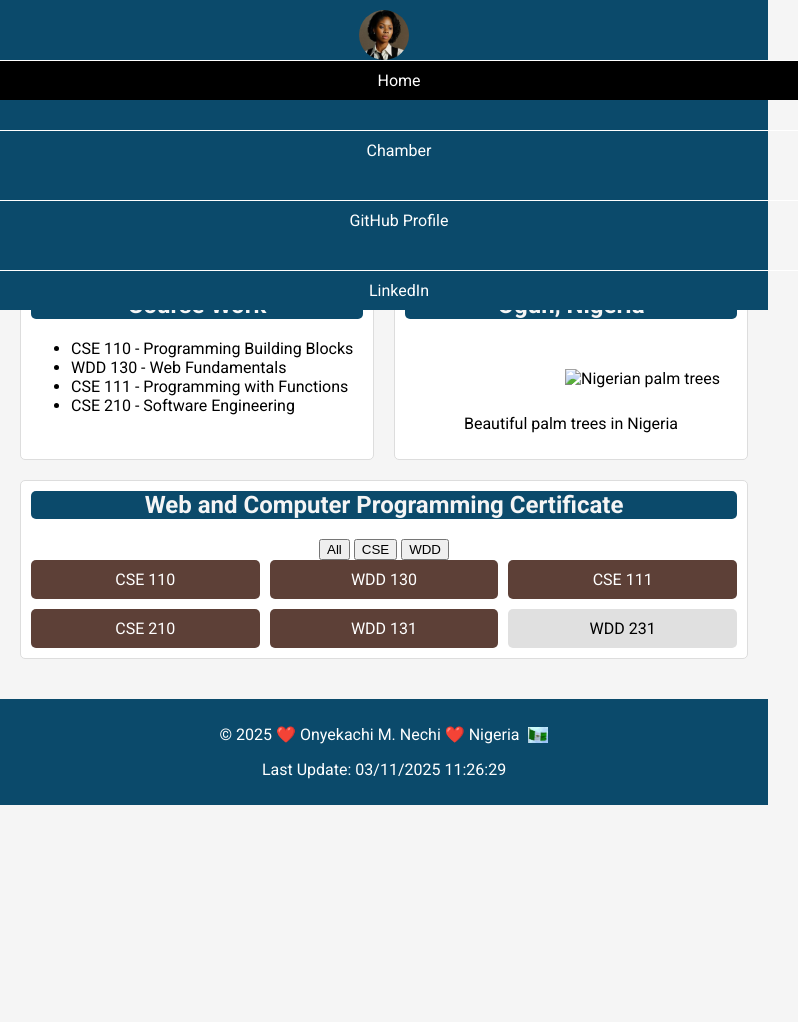
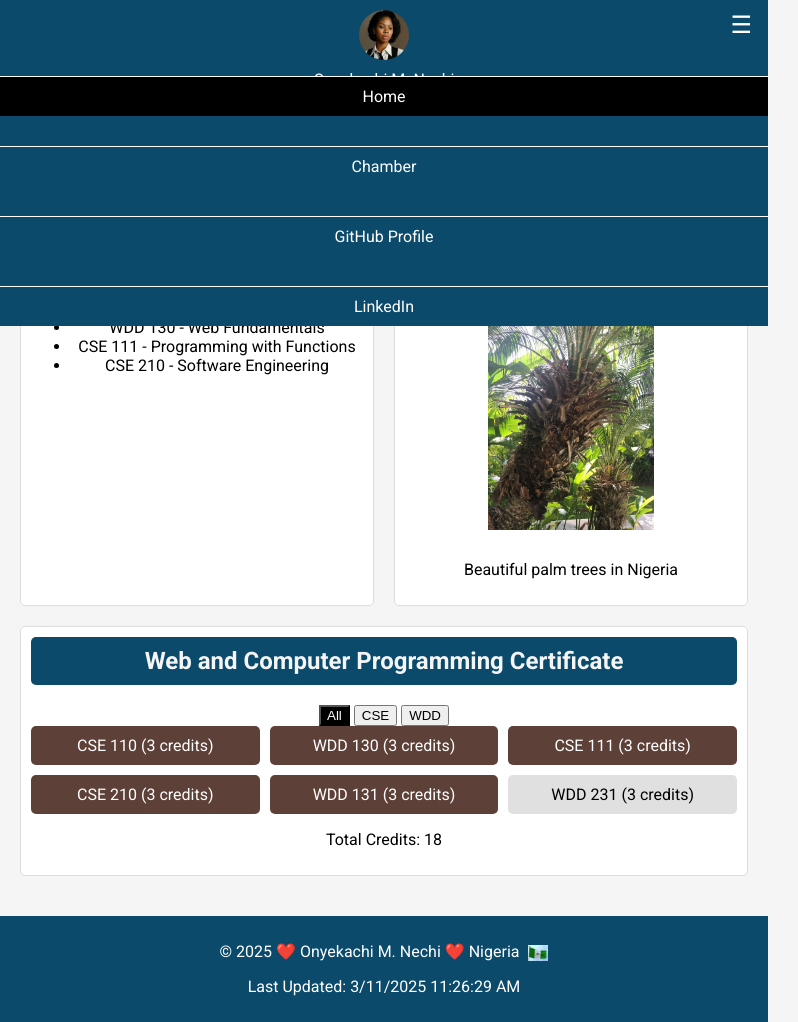
Before and after one commit to OnyekachiMiracleNechi/wdd231, a plain HTML site: page index.html in a window 768 px wide. Shown: the whole page, 798 px wide, since content can reach past the window. Before the commit the page ends 805 px from the top, so only its background shows below. Drawn offline with Linux system fonts and the light colour scheme.

Commit message:
new commit

```diff
--- a/scripts.js
+++ b/scripts.js
@@ -6,21 +6,35 @@ menuButton.addEventListener('click', () => {
     navMenu.classList.toggle('show');
 });
 
-// Current Year and Last Modified Date
-document.getElementById('currentYear').textContent = new Date().getFullYear();
-document.getElementById('lastModified').textContent =
-    'Last Update: ' + document.lastModified;
+// Close menu when clicking outside
+document.addEventListener('click', (event) => {
+    if (!menuButton.contains(event.target) && !navMenu.contains(event.target)) {
+        navMenu.classList.remove('show');
+    }
+});
 
-// Course Data and Filter Function
+// Current Year
+const yearElement = document.getElementById('currentYear');
+if (yearElement) yearElement.textContent = new Date().getFullYear();
+
+// Last Modified Date (Formatted)
+const modifiedElement = document.getElementById('lastModified');
+if (modifiedElement) {
+    const lastModified = new Date(document.lastModified);
+    modifiedElement.textContent = `Last Updated: ${lastModified.toLocaleDateString()} ${lastModified.toLocaleTimeString()}`;
+}
+
+// Course Data (Assuming each course is 3 credits)
 const courses = [
-    { code: "CSE 110", completed: true },
-    { code: "WDD 130", completed: true },
-    { code: "CSE 111", completed: true },
-    { code: "CSE 210", completed: true },
-    { code: "WDD 131", completed: true },
-    { code: "WDD 231", completed: false }
+    { code: "CSE 110", completed: true, credits: 3 },
+    { code: "WDD 130", completed: true, credits: 3 },
+    { code: "CSE 111", completed: true, credits: 3 },
+    { code: "CSE 210", completed: true, credits: 3 },
+    { code: "WDD 131", completed: true, credits: 3 },
+    { code: "WDD 231", completed: false, credits: 3 }
 ];
 
+// Course Filtering Function
 function filterCourses(filter) {
     const container = document.getElementById('coursesContainer');
     container.innerHTML = '';
@@ -32,14 +46,39 @@ function filterCourses(filter) {
     filteredCourses.forEach(course => {
         const courseElement = document.createElement('div');
         courseElement.className = `course-card ${course.completed ? 'completed' : 'incomplete'}`;
-        courseElement.textContent = `${course.code}`;
+        courseElement.textContent = `${course.code} (${course.credits} credits)`;
         container.appendChild(courseElement);
     });
 
+    // Update active button
     document.querySelectorAll('.filter-buttons button').forEach(btn =>
         btn.classList.remove('active'));
-    document.querySelector(`button[onclick="filterCourses('${filter}')"]`).classList.add('active');
+    document.querySelector(`[data-filter="${filter}"]`).classList.add('active');
+
+    // Update Total Credits
+    updateTotalCredits(filteredCourses);
 }
+
+// Calculate and Display Total Credits
+function updateTotalCredits(filteredCourses) {
+    const totalCredits = filteredCourses.reduce((sum, course) => sum + course.credits, 0);
+    let creditDisplay = document.getElementById('totalCredits');
+
+    if (!creditDisplay) {
+        creditDisplay = document.createElement('p');
+        creditDisplay.id = 'totalCredits';
+        document.querySelector('.certificate').appendChild(creditDisplay);
+    }
+
+    creditDisplay.textContent = `Total Credits: ${totalCredits}`;
+}
+
+// Attach event listeners to filter buttons
+document.querySelectorAll('.filter-buttons button').forEach(button => {
+    button.addEventListener('click', function () {
+        filterCourses(this.dataset.filter);
+    });
+});
 
 // Initial Display of All Courses
 filterCourses('all');
--- a/styles.css
+++ b/styles.css
@@ -5,55 +5,62 @@ body {
     padding: 0;
     box-sizing: border-box;
     background-color: #f5f5f5;
-    color:black;
+    color: black;
+    text-align: center;
 }
 
-h1{
+h1 {
     color: #0b4a6b;
 }
 
-h2{
+h2 {
     background-color: #0b4a6b;
     color: #f5f5f5;
-    margin-top: 0%;
-    max-width:100% ;
+    margin-top: 0;
+    max-width: 100%;
     border-radius: 5px;
-}
-
-p{
+    padding: 10px;
     text-align: center;
 }
 
+p {
+    text-align: center;
+}
 
+/* Header */
 header {
     background-color: #0b4a6b;
     color: white;
     padding: 10px;
     display: flex;
     align-items: center;
+    justify-content: space-between;
     gap: 10px;
+    position: relative;
 }
 
 .profile-pic {
     border-radius: 50%;
     width: 50px;
     height: 50px;
-    margin-bottom: 10px;
 }
 
+/* Navigation */
 nav {
     width: 100%;
     background-color: black;
-    margin-top: 20px;
 }
 
 .menu-button {
     display: none;
     background: none;
     border: none;
-    color:white;
+    color: white;
     font-size: 24px;
-    margin-left: auto;
+    cursor: pointer;
+    position: absolute;
+    top: 10px;
+    right: 10px; /* ✅ Moved to the top-right */
 }
 
 .navigation {
@@ -61,13 +68,17 @@ nav {
     padding: 0;
     display: flex;
     gap: 20px;
-
 }
 
 .navigation a {
     color: white;
     text-decoration: none;
-    margin-left: auto;
+    padding: 10px;
+    transition: background-color 0.3s ease;
+}
+
+.navigation a:hover {
+    background-color: rgba(255, 255, 255, 0.2);
 }
 
 .active {
@@ -75,6 +86,7 @@ nav {
     color: white;
 }
 
+/* Main Content */
 main {
     padding: 20px;
 }
@@ -87,6 +99,7 @@ section {
     background-color: white;
 }
 
+/* Course Cards */
 .courses-container {
     display: grid;
     gap: 10px;
@@ -109,6 +122,7 @@ section {
     color: black;
 }
 
+/* Footer */
 footer {
     background-color: #0b4a6b;
     color: white;
@@ -117,12 +131,11 @@ footer {
 }
 
 .flag {
-    width: 20px; /* Reduce width as needed */
-    height: auto; /* Maintain aspect ratio */
-    vertical-align: middle; /* Align with text */
-    margin-left: 5px; /* Add a bit of spacing if needed */
+    width: 20px;
+    height: auto;
+    vertical-align: middle;
+    margin-left: 5px;
 }
-
 
 /* Mobile Styles */
 @media (max-width: 768px) {
@@ -141,89 +154,60 @@ footer {
     }
 
     .navigation.show {
-        display: block;
-        position: relative;
-        width: 100%;
-        height: auto;
+        display: flex;
     }
 
-      /* Header Layout */
-      header {
-        display: flex;
-        align-items: center;
-        justify-content: space-between;
-        padding: 10px;
-        background-color: #0b4a6b;
-        color: white;
+    /* Adjust Profile Section */
+    .profile {
+        width: 50px;
+        height: 50px;
     }
 
-    /* Profile Picture */
-    .profile {
-        border-radius: 50%;
-        width: 50px;
-        height: 50px;
-        margin-left: 0;
+    /* Center Content */
+    .certificate,
+    h2 {
+        text-align: center;
     }
 
-    /* Profile Name */
-    .header-name {
-        flex-grow: 1;
-        margin-left: 10px;
+    /* Palm Tree Image & Name Centering */
+    .palm-tree {
+        display: flex;
+        flex-direction: column;
+        align-items: center;
+        justify-content: center;
+    }
+
+    .palm-tree img {
+        width: 80%;
+        height: auto;
+        border-radius: 5px;
+        margin: 20px auto;
+        display: block;
+        padding: 10px;
+    }
+
+    .palm-tree-name {
         font-size: 1.5rem;
         font-weight: bold;
+        color: #0b4a6b;
+        margin-top: 10px;
     }
 
-    /* Menu Button */
-    .menu-button {
-        display: block;
-        background: none;
-        border: none;
-        color:white;
-        font-size: 24px;
-    }
-
-    /* Navigation Menu */
-    nav {
-        background-color: #0b4a6b;
-        width: 100%;
-    }
-
-    .navigation {
-        display: none;
-        flex-direction: column;
-        padding: 0;
-        margin: 0;
-        list-style: none;
-        width: 100%;
-    }
-
-    .navigation.show {
-        display: block;
-        margin-right: auto;
-    }
-
-    .certificate, h2{
-        text-align: center;
-
-    }
-
+    /* Location Section */
     .location img {
-        width: 50%;
+        width: 80%;
         height: auto;
         border-radius: 5px;
-        margin-left:150px ;
-        margin-top: 20px;
+        margin: 20px auto;
+        display: block;
         padding: 10px;
     }
 
     .navigation a {
         padding: 10px;
-        color: white;
-        text-decoration: none;
-        border-top: 1px solid #fff;
-        width: 100%;
+        text-align: center;
+        border-top: 1px solid white;
         display: block;
-        text-align: center;
     }
 }
 
@@ -232,11 +216,9 @@ footer {
     header {
         flex-direction: column;
         align-items: center;
-
     }
 
-
-    /* Make navigation full width and centered under the header */
+    /* Navigation */
     nav {
         width: 100%;
         background-color: black;
@@ -246,70 +228,41 @@ footer {
     .navigation {
         display: flex;
         justify-content: center;
-        gap: 30px; /* Increase gap for a more spaced-out look */
+        gap: 30px;
     }
 
-    .navigation a {
-        padding: 10px 15px;
-        transition: background-color 0.3s, color 0.3s;
-    }
-
-    .certificate, h2{
-        text-align: center;
-
-    }
-
-
-    .filter-button{
-        text-align: center;
-    }
-
-
-
-    .navigation a:hover {
-        background-color: rgba(255, 255, 255, 0.2);
-    }
-
-   .courses-container {
+    .courses-container {
         grid-template-columns: repeat(3, 1fr);
     }
 
-    /* Make Course Work and Location sections side by side */
+    /* Course Work & Location Side by Side */
     .main-content {
         display: flex;
         gap: 20px;
     }
 
-    .course-work, .location {
+    .course-work,
+    .location {
         flex: 1;
     }
 
-    /* Ensure images in the location section are responsive */
+    /* Palm Tree Image Centering */
+    .palm-tree img {
+        width: 50%;
+    }
+
+    /* Palm Tree Name */
+    .palm-tree-name {
+        font-size: 1.8rem;
+    }
+
+    /* Center Location Image */
     .location img {
         width: 50%;
         height: auto;
         border-radius: 5px;
-        margin-left: 150px;
-        margin-top: 20px;
+        margin: 20px auto;
+        display: block;
         padding: 10px;
     }
-
-    .profile {
-        border-radius: 50%;
-        width: 50px;
-        height: 50px;
-        margin: 0;
-    }
-
-    /* Profile Name */
-    .header-name {
-        flex-grow: 1;
-        margin-left: 10px;
-        font-size: 1.5rem;
-        font-weight: bold;
-    }
-
-
-
-
 }
```
Also changed, not shown: Images/nigerian-palm-tree.jpg (renamed from Images/nigerian-palm tree.jpg), 1 other file.
